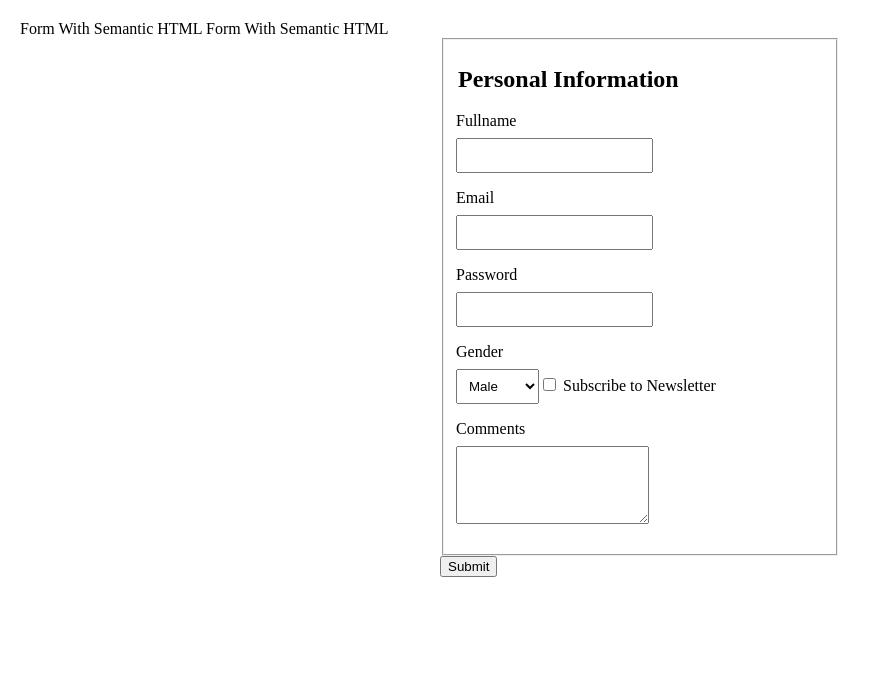
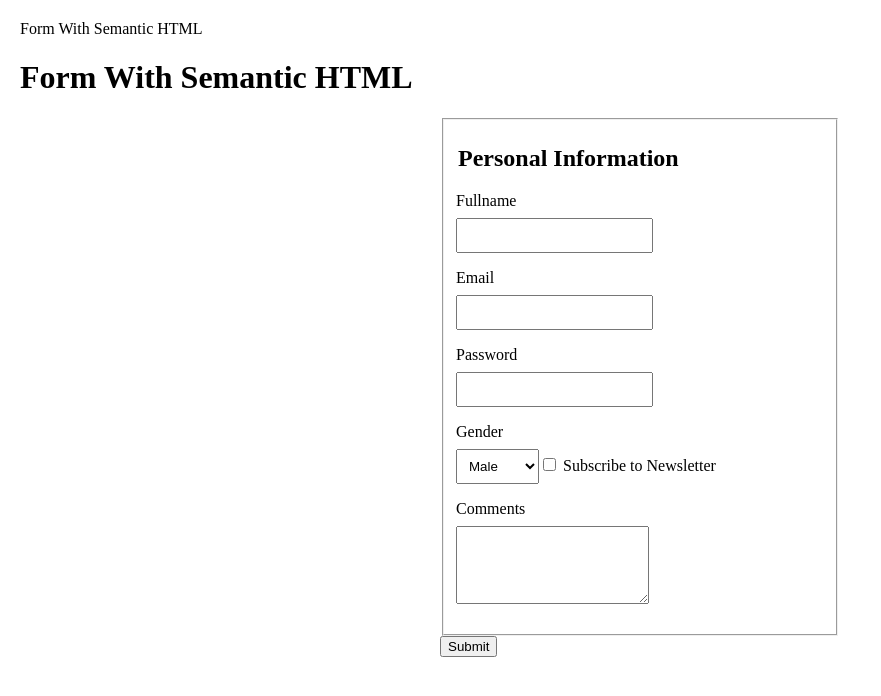
Before and after one commit to Chep7/Prog101, a plain HTML site: page index.html in a window 1280 px wide. Shown: the whole page, without its empty margins (0-881 px from the left). Drawn offline with Linux system fonts and the light colour scheme.

Commit message:
Update index.html
finally

```diff
--- a/index.html
+++ b/index.html
@@ -26,7 +26,7 @@
 	</style>
 </head>
 <body>
-	<h>Form With Semantic HTML</h>
+	<h1>Form With Semantic HTML</h1>
 
  <form>
 	 <fieldset>
```
